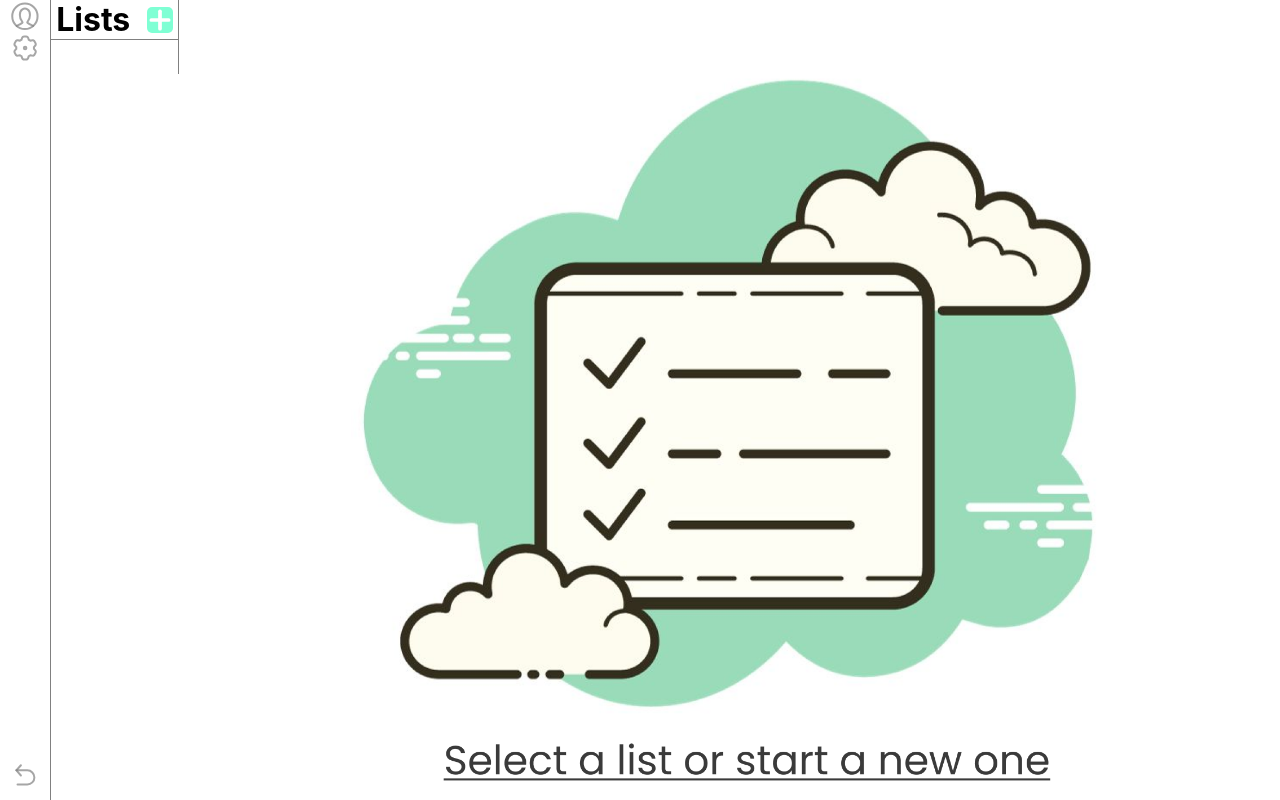
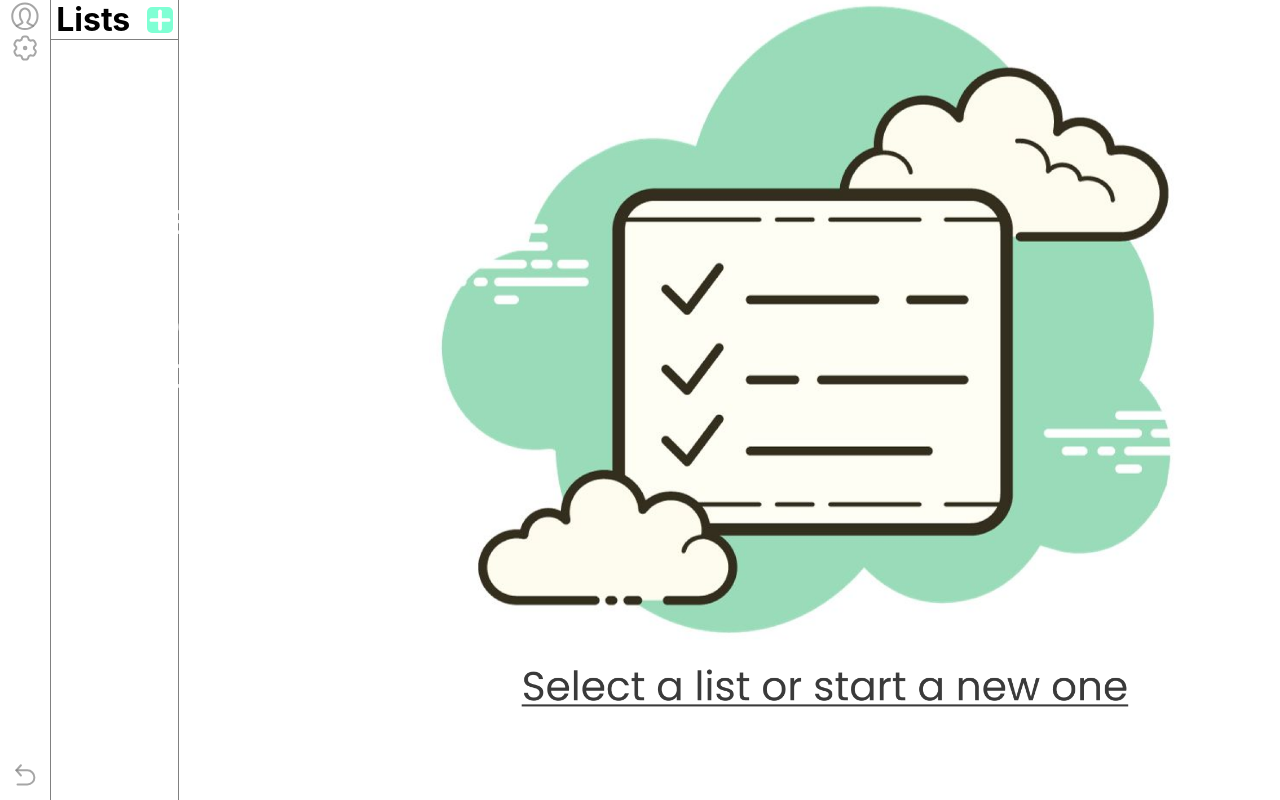
Before and after one commit to Lucas-Cunhaa/ToDo-List-Project, a React (Vite) app in the folder my-vue-app/: page /home in a window 1280 px wide. Built offline with nearby package versions, Linux system fonts and the light colour scheme.

Commit message:
Adding lists section to the side bar component without style

```diff
--- a/my-vue-app/src/Css/formAddList.css
+++ b/my-vue-app/src/Css/formAddList.css
@@ -10,12 +10,12 @@
 .form-add{
     width: 40%;
     height: 50h;
-    margin: 20% 25%;
+    margin: 5% 25%;
     background-color: rgb(255, 255, 255);
     box-shadow: 0px 4px 6px rgba(0, 0, 0, 0.1);
     transition: box-shadow 0.3s ease;
     position: absolute;
-    margin-top: 10px;
+    left: 5%;
 }
 .addList-form-group{
    display: flex;
--- a/my-vue-app/src/Css/sideBar.css
+++ b/my-vue-app/src/Css/sideBar.css
@@ -1,4 +1,4 @@
-.sideBar-body{
+.sideBar-div{
     background-color: rgb(255, 255, 255);
     position: relative;
 }
@@ -55,5 +55,8 @@
 }
 .home-img {
     height: 90vh;
-    margin-left: 300px;
+    margin-left: 250px;
 }
+.container-section {
+    width: 10%;
+}
--- /dev/null
+++ b/my-vue-app/src/components/Lists.tsx
@@ -0,0 +1,38 @@
+interface List {
+  id: string;
+  title: string;
+  description: string;
+}
+
+const Lists = () => {
+  const lists: List[] = [
+    {
+      id: "1",
+      title: "Law course",
+      description: "Law course homework's",
+    },
+    {
+      id: "2",
+      title: "Mathematic",
+      description: "Mathematic homework's",
+    },
+    {
+      id: "3",
+      title: "Personal Project",
+      description: "Personal Project tasks to do",
+    },
+  ];
+
+  return (
+    <>
+      {lists.map(({ id, title, description }: List) => (
+        <div className="list-section" key={id}>
+          <h2 className="list-name">{title}</h2>
+          <h3 className="list-description">{description}</h3>
+        </div>
+      ))}
+    </>
+  );
+};
+
+export default Lists;
--- a/my-vue-app/src/components/SideBar.tsx
+++ b/my-vue-app/src/components/SideBar.tsx
@@ -2,6 +2,7 @@ import NavBar from "./NavBar";
 import "../Css/sideBar.css";
 import { useState } from "react";
 import FormAddList from "../components/FormAddList"
+import Lists from "./Lists";
 
 const SideBar = () => {
 
@@ -12,6 +13,7 @@ const SideBar = () => {
   }
 
   return (
+
     <div className="sideBar-div">
 
       <div className="sideBar">
@@ -117,10 +119,16 @@ const SideBar = () => {
               </svg>
 
           </div>
-          <div className="task-list"></div>
+
+          <div className="task-list">
+            <Lists />
+          </div>
+
+   </div>
+
           <div className="container-section">
            { openForm && <FormAddList closeForm={setFalse}/>}
-            <img
+           <img
               src="\src\assets\homeList.png"
               className="home-img"
               alt="A list with clounds to start a new one"
@@ -128,7 +136,7 @@ const SideBar = () => {
           </div>
         </div>
       </div>
-    </div>
+
   );
 };
 
```
Also changed, not shown: my-vue-app/src/pages/ListPage.tsx (added).
